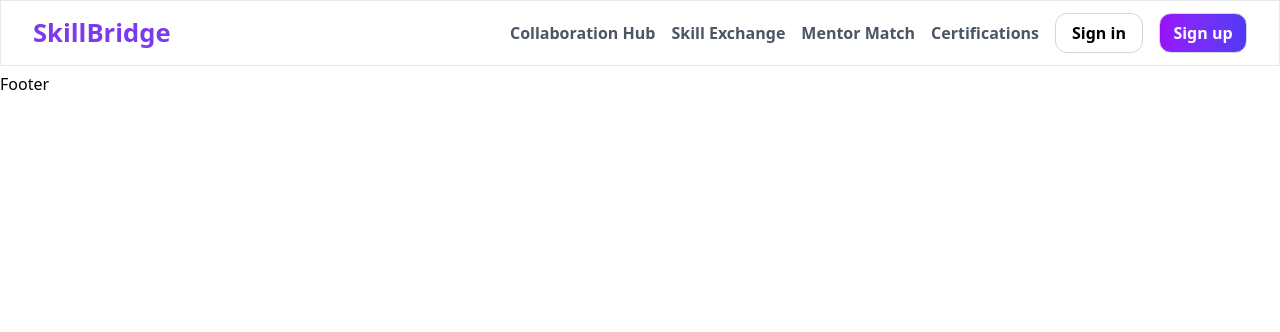
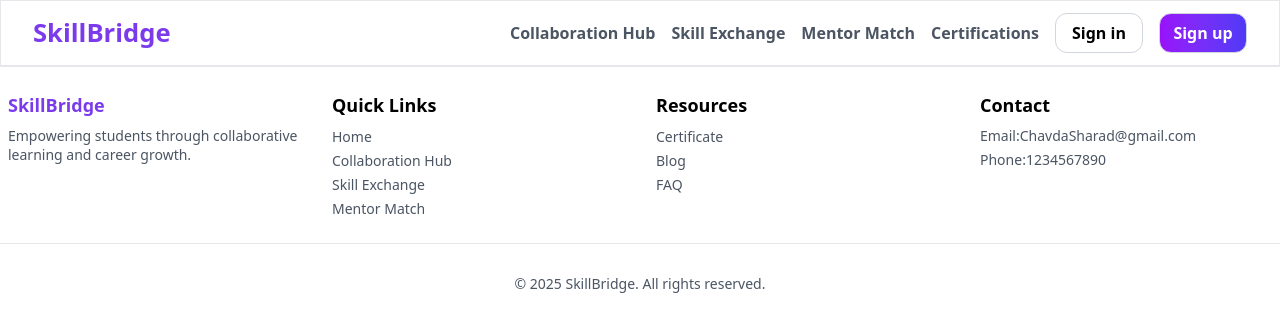
Before and after one commit to sharad-77/Skill-Bridge-Web, a React (Vite) app: page / in a window 1280 px wide. Shown: the top 332 px of the page. Built offline with nearby package versions, Linux system fonts and the light colour scheme.

Commit message:
Few Changse in Src and Css varibels

```diff
--- a/src/App.jsx
+++ b/src/App.jsx
@@ -1,15 +1,29 @@
-import React from 'react'
-import "./index.css"
-import { Outlet } from 'react-router-dom'
-import Header from './components/Header'
-import Footer from './components/Footer'
+import React from "react";
+import "./index.css";
+import { Routes, Route } from "react-router-dom";
+import Header from "./components/Header";
+import ErrorBoundary from "./components/ErrorBoundry";
+import Footer from "./components/Footer";
+import { Home, Certificate, Collaboration, Mentor, Skill } from "@/components/pages";
 
-const App = () => (
-  <>
-    <Header />
-    <Outlet />
-    <Footer />
-  </>
-)
+
+
+function App() {
+  return (
+    <>
+      <Header />
+      <ErrorBoundary>
+        <Routes>
+          <Route path="/" element={<Home />} />
+          <Route path="/Collaboration" element={<Collaboration />} />
+          <Route path="/Skill" element={<Skill />} />
+          <Route path="/Mentor" element={<Mentor />} />
+          <Route path="/Certificate" element={<Certificate />} />
+        </Routes>
+      </ErrorBoundary>
+      <Footer />
+    </>
+  );
+}
 
 export default App;
--- /dev/null
+++ b/src/components/ErrorBoundry.jsx
@@ -0,0 +1,26 @@
+import React, { Component } from "react";
+
+class ErrorBoundary extends Component {
+  constructor(props) {
+    super(props);
+    this.state = { hasError: false };
+  }
+
+  static getDerivedStateFromError(error) {
+    return { hasError: true };
+  }
+
+  componentDidCatch(error, errorInfo) {
+    console.error("ErrorBoundary caught an error", error, errorInfo);
+  }
+
+  render() {
+    if (this.state.hasError) {
+      return <h1>Something went wrong.</h1>;
+    }
+
+    return this.props.children;
+  }
+}
+
+export default ErrorBoundary;
--- a/src/components/Footer.jsx
+++ b/src/components/Footer.jsx
@@ -1,9 +1,58 @@
-import React from 'react'
+import React from "react";
+import { Link } from "react-router-dom";
 
 function Footer() {
   return (
-    <div>Footer</div>
-  )
+    <section className="flex flex-col justify-center items-center bg-white">
+      <div className="grid lg:grid-cols-4 lg:gap-8 h-full w-full lg:py-6 lg:px-2 md:px-5 px-4 grid-cols-2 gap-4 max-w-7xl border-t border-gray-200 ">
+
+        <div className="text-xs md:text-[14px]">
+          <h1 className="text-lg font-bold pb-2 text-[var(--primary-color)]">
+            SkillBridge
+          </h1>
+          <p className="text-[var(--secoundry-color)] text-xs md:text-[14px]">
+            Empowering students through collaborative learning and career
+            growth.
+          </p>
+        </div>
+        <div className="flex flex-col">
+          <p className="text-lg font-semibold pb-2"> Quick Links </p>
+          <Link to="/" className="text-secondary pb-1 text-sm md:text-[14px]">
+            Home
+          </Link>
+          <Link to="/Collaboration" className="text-secondary pb-1 text-sm md:text-[14px]">
+            Collaboration Hub
+          </Link>
+          <Link to="/Skill" className="text-secondary pb-1 text-sm md:text-[14px]">
+            Skill Exchange
+          </Link>
+          <Link to="/Mentor" className="text-secondary text-sm md:text-[14px]">
+            Mentor Match
+          </Link>
+        </div>
+        <div className="flex flex-col ">
+          <p className="text-lg font-semibold pb-2">Resources</p>
+          <Link to="/Certificate" className="pb-1 text-secondary text-sm md:text-[14px]">
+            Certificate
+          </Link>
+          <Link to="/" className="pb-1 text-secondary text-sm md:text-[14px]">
+            Blog
+          </Link>
+          <Link to="/" className=" text-secondary text-sm md:text-[14px]">
+            FAQ
+          </Link>
+        </div>
+        <div>
+          <p className="text-lg font-semibold pb-2">Contact</p>
+          <p className="pb-1 text-secondary text-xs md:text-[14px]">Email:ChavdaSharad@gmail.com</p>
+          <p className="pb-1 text-secondary text-sm md:text-[14px]">Phone:1234567890</p>
+        </div>
+      </div>
+      <div className="flex justify-center items-center h-20 w-full border-t max-w-7xl border-gray-200 ">
+        <p className="text-[#4b5563] text-sm md:text-[14px]"> © 2025 SkillBridge. All rights reserved. </p>
+      </div>
+    </section>
+  );
 }
 
-export default Footer
+export default Footer;
--- a/src/components/pages/Home.jsx
+++ b/src/components/pages/Home.jsx
@@ -2,27 +2,11 @@ import React from 'react'
 
 function Home() {
   return (
-    <>
+    <section className='bg-[#f9fafb] h-full w-full'>
+     <div>
 
-    {/* Hero Section */}
-    <section>
-
-    <p>Unlock Your Potential with SkillBridge</p>
-
-    <p>Connect, collaborate, and grow with a community of learners and professionals. Transform your skills into success.</p>
-
-    <div>
-      <button>Get Stared Free</button>
-      <button>Watch Demo</button>
-    </div>
-
-    <div>
-
-    </div>
-
+     </div>
     </section>
-
-    </>
   )
 }
 
--- /dev/null
+++ b/src/components/pages/index.js
@@ -0,0 +1,5 @@
+export { default as Home } from './Home';
+export { default as Certificate } from './Certificate';
+export { default as Collaboration } from './Collaboration';
+export { default as Mentor } from './Mentor';
+export { default as Skill } from './Skill';
--- /dev/null
+++ b/src/components/ui/DotBackground.jsx
@@ -0,0 +1,15 @@
+import React from "react";
+
+function DotBackground({ children }) {
+    return (
+      <div className="relative flex h-full w-full items-center justify-center overflow-hidden bg-background">
+        {/* Dot Pattern */}
+        <div className="absolute inset-0 bg-dot-pattern bg-dots text-gray-300 [mask-image:radial-gradient(300px_circle_at_center,white,transparent)]" />
+{/* Content */}
+        <div className="relative z-10">{children}</div>
+      </div>
+    );
+  }
+
+
+export default DotBackground;
--- a/src/index.css
+++ b/src/index.css
@@ -1,10 +1,19 @@
 @import "tailwindcss";
 
+:root {
+  --primary-color: #7c3aed;
+  --secoundry-color: #4b5563;
+
+}
 
 .gradient-primary {
     @apply bg-gradient-to-r from-purple-600 to-indigo-600;
   }
 
-  .gradient-secondary {
+.gradient-secondary {
     @apply bg-gradient-to-r from-pink-500 to-rose-500;
   }
+
+.text-secondary {
+    @apply text-[#4b5563] hover:text-[#7c3aed] cursor-pointer;
+  }
--- a/src/main.jsx
+++ b/src/main.jsx
@@ -1,31 +1,13 @@
-import React from "react";
-import ReactDOM from "react-dom/client";
-import {
-  createBrowserRouter,
-  createRoutesFromElements,
-  Route,
-  RouterProvider,
-} from "react-router-dom";
-import "./index.css";
-import App from "./App.jsx";
-import Home from "./components/pages/Home.jsx";
-import Certificate from "./components/pages/Certificate.jsx";
-import Mentor from "./components/pages/Mentor.jsx";
-import Skill from "./components/pages/Skill.jsx";
-import Collaboration from "./components/pages/Collaboration.jsx";
+import React,{ StrictMode } from 'react'
+import { createRoot } from 'react-dom/client'
+import './index.css'
+import App from './App.jsx'
+import { BrowserRouter } from 'react-router-dom'
 
-const router = createBrowserRouter(
-  createRoutesFromElements(
-    <Route path="/" element={<App />}>
-      <Route index element={<Home />} />
-      <Route path="Collaboration" element={<Collaboration />} />
-      <Route path="Skill-Exchange" element={<Skill />} />
-      <Route path="Mentor" element={<Mentor />} />
-      <Route path="Certificate" element={<Certificate />} />
-    </Route>
-  )
-);
-
-ReactDOM.createRoot(document.getElementById("root")).render(
-  <RouterProvider router={router} />
-);
+createRoot(document.getElementById('root')).render(
+  <StrictMode>
+    <BrowserRouter>
+    <App />
+    </BrowserRouter>
+  </StrictMode>,
+)
--- a/vite.config.js
+++ b/vite.config.js
@@ -1,16 +1,25 @@
 import { defineConfig } from 'vite'
 import tailwindcss from '@tailwindcss/vite'
+import path from 'path';
 
 export default defineConfig({
   plugins: [
     tailwindcss({
       theme: {
         extend: {
-          fontFamily: {
-            mono: ['Fira Code', 'monospace'],
+          backgroundImage: {
+            'dot-pattern': "radial-gradient(currentColor 1px, transparent 1px)",
+          },
+          backgroundSize: {
+            'dots': '16px 16px',
           },
         },
       },
     }),
   ],
+  resolve: {
+    alias:{
+      '@':path.resolve(__dirname, 'src'),
+    }
+  }
 })
```
Also changed, not shown: src/components/Header.jsx (+41 -17 lines).
